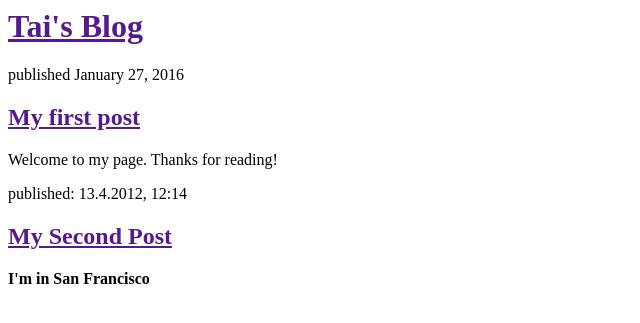
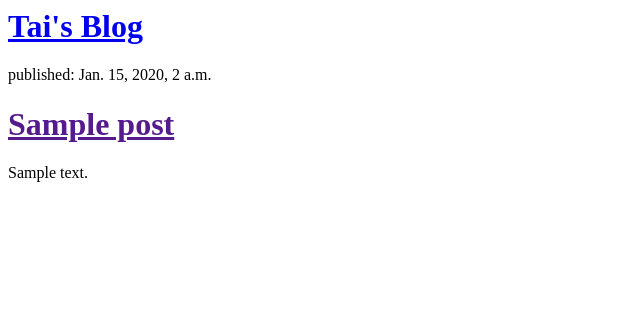
Before and after one commit to taiphan09/my-first-blog, a Django app: template blog/templates/blog/post_list.html in a window 1280 px wide. Shown: the top 323 px of the page, without its empty margins (0-640 px from the left). Run offline with Django 3.2, Linux system fonts and the light colour scheme; the template is opened without the code that fills it: values that come from a table or form of the project are taken from there, others are empty; tables that the repository leaves empty hold one stand-in row (values such as "Sample post").

Commit message:
Modified templates to diplay posts from database.

```diff
--- a/blog/templates/blog/post_list.html
+++ b/blog/templates/blog/post_list.html
@@ -1,27 +1,11 @@
-<html>
-    <head>
-      <title>Tai's blog</title>
-    </head>
+<div>
+    <h1><a href="/">Tai's Blog</a></h1>
+</div>
 
-    <body>
-      <div>
-        <h1><a href="">Tai's Blog</a></h1>
-      </div>
-
-      <div>
-        <p>published January 27, 2016</p>
-        <h2><a href="">My first post</a></h2>
-        <p>Welcome to my page.  Thanks for reading!</p>
-      </div>
-
-
-
-
-
-      <div>
-        <p> published: 13.4.2012, 12:14</p>
-        <h2><a href="">My Second Post</a></h2>
-        <strong>I'm in San Francisco</strong>
-      </div>
-    </body>
-</html>
+{% for post in posts %}
+    <div>
+        <p>published: {{ post.published_date }}</p>
+        <h1><a href="">{{ post.title }}</a></h1>
+        <p>{{ post.text|linebreaks }}</p>
+    </div>
+{% endfor %}
--- a/blog/views.py
+++ b/blog/views.py
@@ -1,5 +1,8 @@
 from django.shortcuts import render
+from django.utils import timezone
+from .models import Post
 
 # Create your views here.
 def post_list(request):
-    return render(request, 'blog/post_list.html', {})
+    posts = Post.objects.filter(published_date__lte=timezone.now()).order_by('published_date')
+    return render(request, 'blog/post_list.html', {'posts':posts})
```
